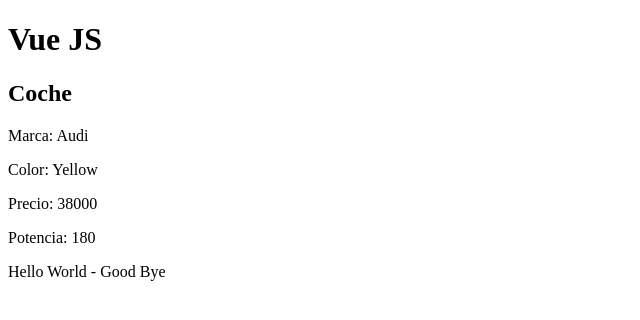
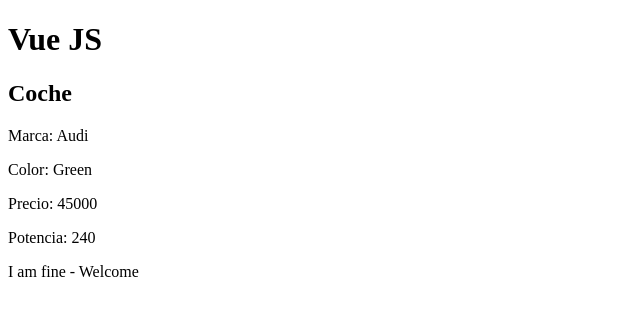
Before and after one commit to klbpower/ang, a Vue app in the folder cursoVue/started/: page / in a window 1280 px wide. Shown: the top 320 px of the page, without its empty margins (0-640 px from the left). Built offline with nearby package versions, Linux system fonts and the light colour scheme.

Commit message:
Variables composition API

```diff
--- a/cursoVue/started/src/components/Car.vue
+++ b/cursoVue/started/src/components/Car.vue
@@ -10,17 +10,23 @@
 <script>
 
 export default{
-   data(){
+  setup(){
+      const brand = "Audi";
+      const model = "A4";
+      const color = ["Blue", "Yellow", "Green", "Brown", "Black", "White", "Red", "Pink"];
+      const price = 45000;
+      const power = 240;
+      const message = {
+          title: "I am fine",
+          text: "Welcome",
+      };
       return {
-           brand: "Audi",
-           model:"A4",
-           color:["Blue", "Orange", "Yellow", "Red", "Pink", "Brown", "Green", "Gray", "Black", "White"],
-           price:38000,
-           power:180,
-           message: {
-               title: "Hello World",
-               text: "Good Bye",
-           },
+          brand,
+          model,
+          color,
+          price,
+          power,
+          message,
       };
   },
 };
```
Lines whose indentation alone changed are shown as unchanged.
